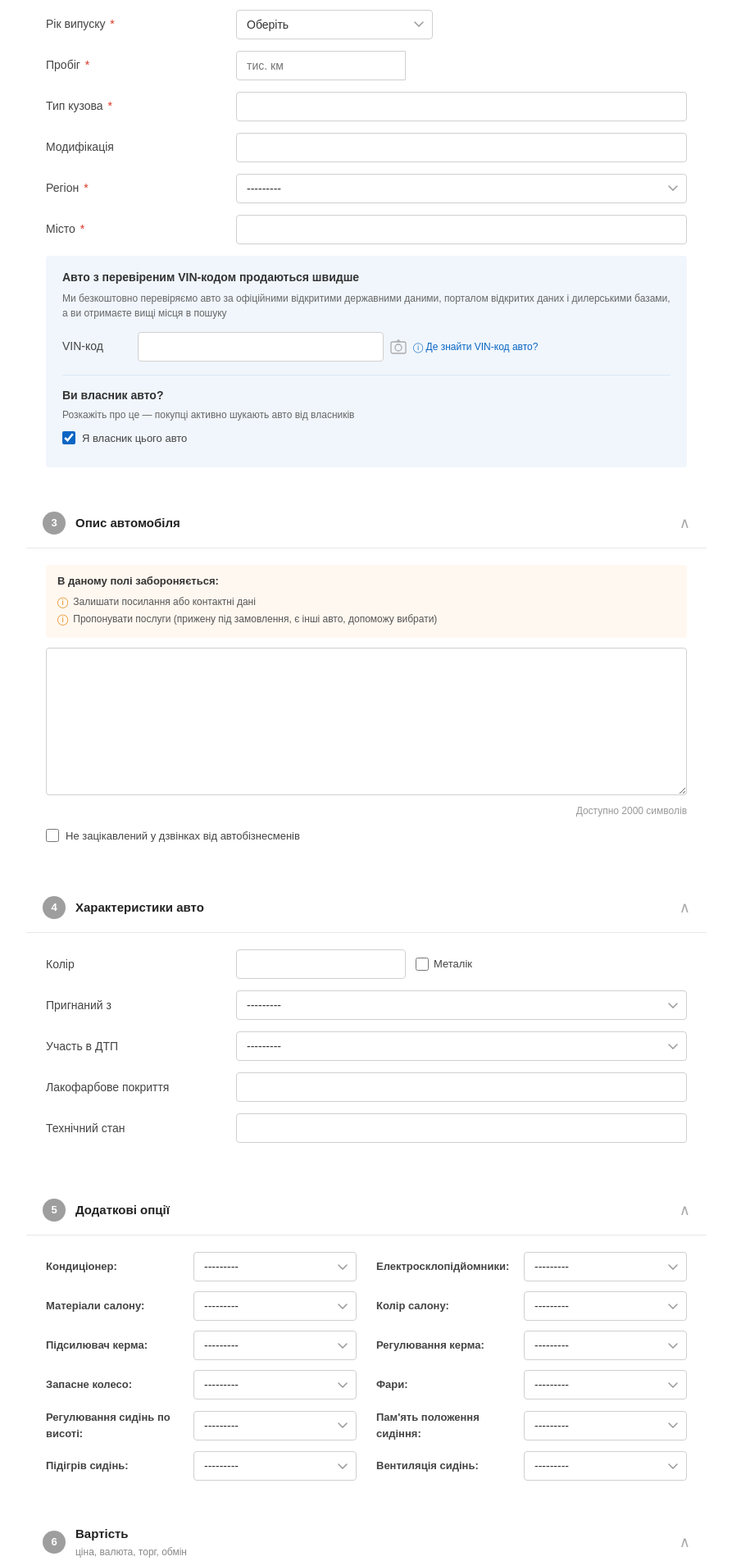
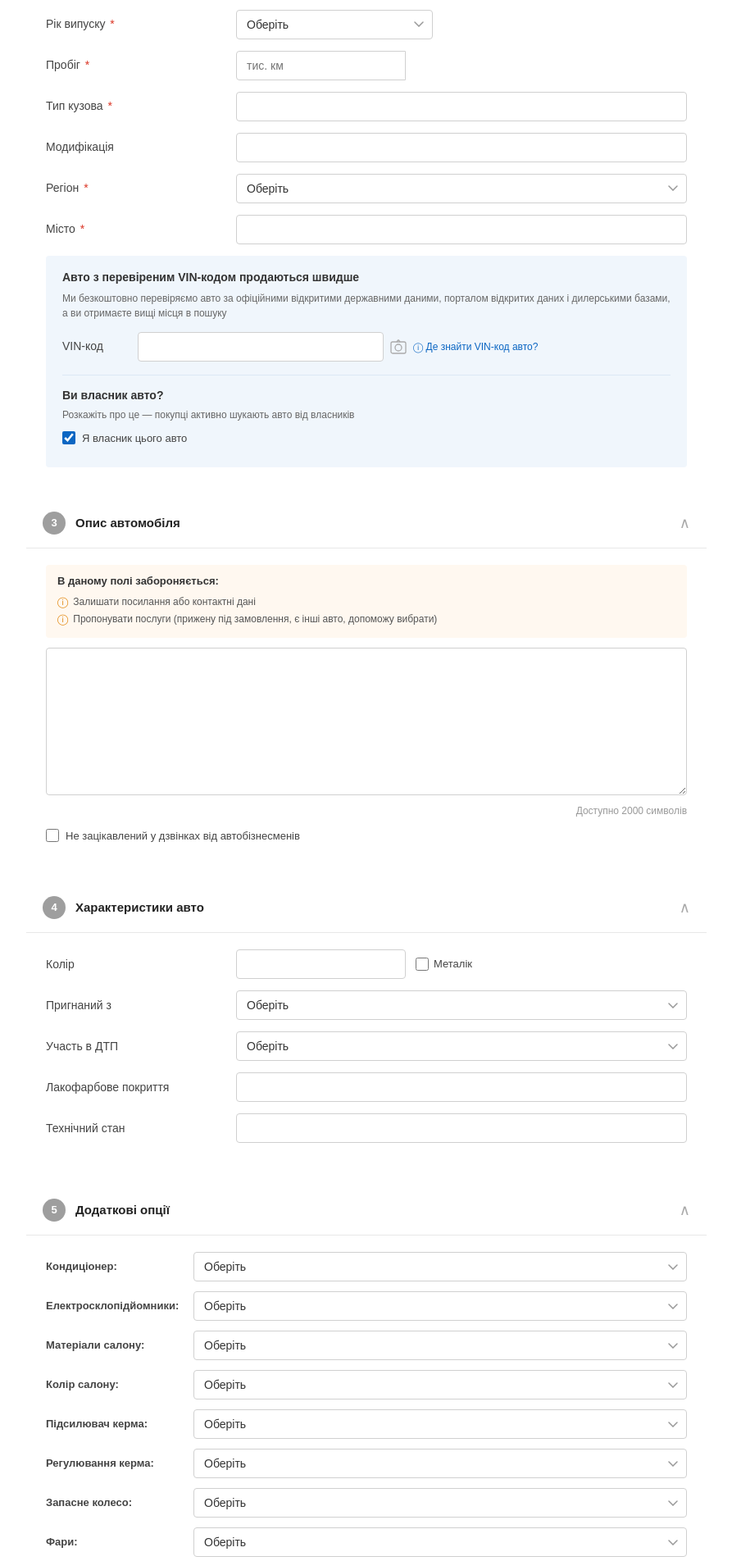
Before and after one commit to DearDarlin/auto_ria, a Django app: page /add_car/ in a window 1280 px wide. Shown: the part 1040-2944 px from the top of the page at 82% size, without its empty margins (193-1086 px from the left). Run offline with Django 5.2, Linux system fonts and the light colour scheme; data that the repository does not hold is empty.

Commit message:
text choose in add car page

```diff
--- a/myria/forms.py
+++ b/myria/forms.py
@@ -4,11 +4,11 @@ import datetime
 
 def get_years_choices():
     current_year = datetime.date.today().year
-    years =[(str(y), str(y)) for y in range(current_year, 1899, -1)]
+    years = [(str(y), str(y)) for y in range(current_year, 1899, -1)]
     return [('', 'Оберіть')] + years
 
 class CarForm(forms.ModelForm):
-    ransport_type = forms.ChoiceField(
+    transport_type = forms.ChoiceField(
         choices=[],
         widget=forms.Select(attrs={'class': 'form-select'})
     )
@@ -20,14 +20,14 @@ class CarForm(forms.ModelForm):
             'min': '0',
             'step': '1',
             'onkeypress': 'return event.charCode >= 48 && event.charCode <= 57'
-        }))
+        })
+    )
 
     class Meta:
         model = Car
         exclude = ['seller', 'main_photo']
 
         widgets = {
-
             'region': forms.Select(attrs={'class': 'form-select'}),
             'imported_from': forms.Select(attrs={'class': 'form-select'}),
             'accident': forms.Select(attrs={'class': 'form-select'}),
@@ -44,22 +44,23 @@ class CarForm(forms.ModelForm):
             'seat_heating': forms.Select(attrs={'class': 'form-select'}),
             'seat_ventilation': forms.Select(attrs={'class': 'form-select'}),
             'currency': forms.Select(attrs={'class': 'form-select'}),
-            'year': forms.Select(
-               choices=get_years_choices(),
-            ),
-
-
+            'year': forms.Select(choices=get_years_choices()),
         }
 
     def __init__(self, *args, **kwargs):
         super().__init__(*args, **kwargs)
 
         from .models import Brand
-
         existing_types = Brand.objects.values_list('transport_type', flat=True).distinct()
         dynamic_choices = [('', 'Оберіть')] + [(t, t) for t in existing_types if t]
         self.fields['transport_type'].choices = dynamic_choices
-        if 'brand' in self.fields:
-            self.fields['brand'].empty_label = "Оберіть"
-        if 'model_name' in self.fields:
-            self.fields['model_name'].empty_label = "Оберіть"
+
+        for field_name, field in self.fields.items():
+            if isinstance(field, forms.ModelChoiceField):
+                field.empty_label = "Оберіть"
+
+            elif isinstance(field, forms.ChoiceField) and field_name != 'transport_type' and field_name != 'year':
+                if field.choices and field.choices[0][0] == '':
+                    current_choices = list(field.choices)
+                    current_choices[0] = ('', 'Оберіть')
+                    field.choices = current_choices
--- a/myria/static/myria/add_car_style.css
+++ b/myria/static/myria/add_car_style.css
@@ -784,7 +784,7 @@ textarea {
 /* ===== ADDITIONAL OPTIONS GRID ===== */
 .options-grid {
     display: grid;
-    grid-template-columns: 1fr 1fr;
+    grid-template-columns: 1fr;
     gap: 12px 24px;
 }
 
```
